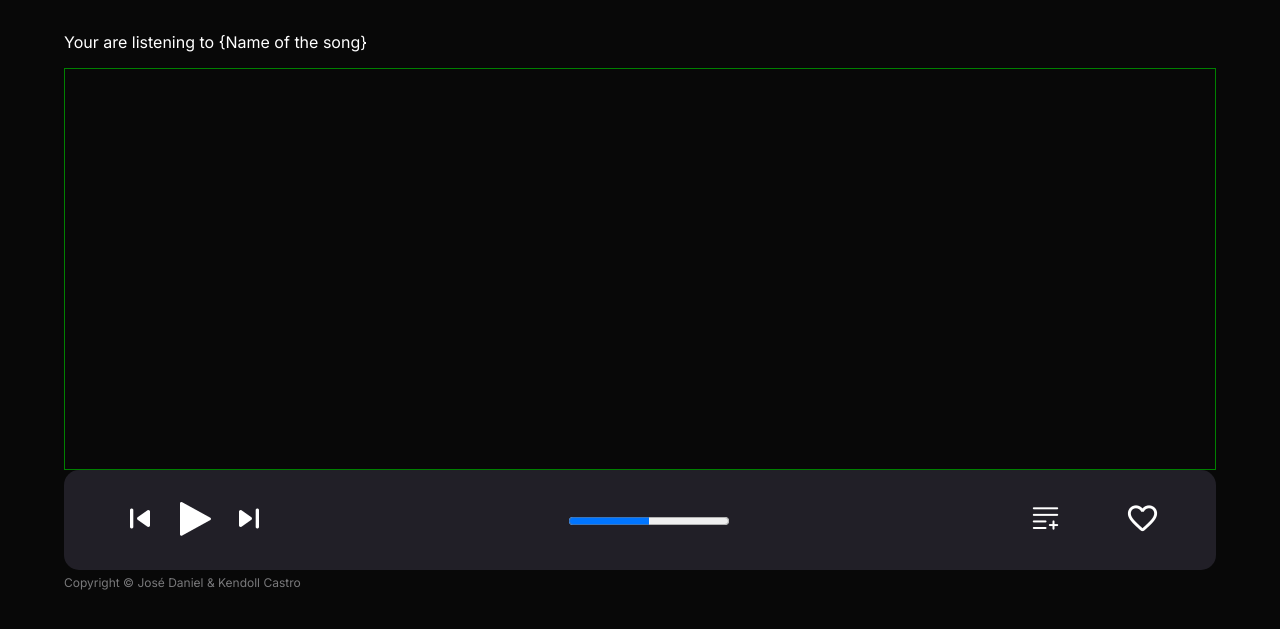
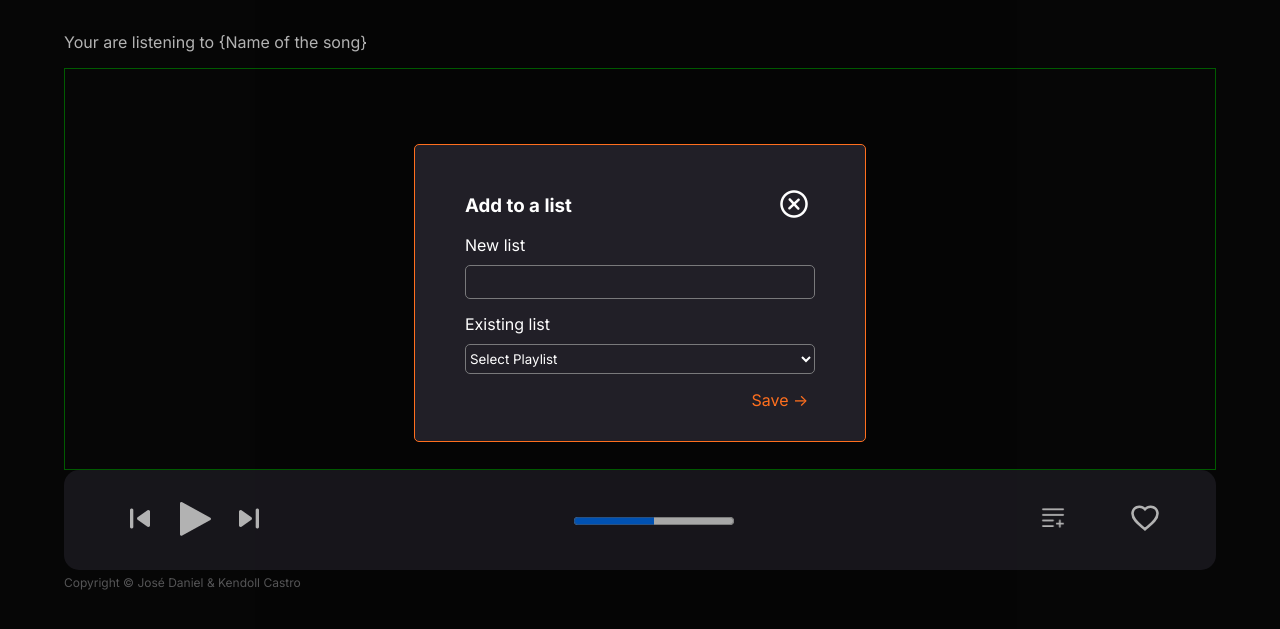
Before and after one commit to jramos22/MusicPlayer, a website: page music-player.html in a window 1280 px wide. Both pictures are taken after a click on the button 1045 px from the left and 626 px from the top of the page. Shown: the part 107-736 px from the top of the page. Drawn offline with Linux system fonts and the light colour scheme.

Commit message:
Agregue el modal y su funcionamiento al proyecto, tambien sus estilos

```diff
--- /dev/null
+++ b/js/modal.js
@@ -0,0 +1,15 @@
+function openModal() {
+    const open = document.getElementById('add__song');
+    const modal_container = document.getElementById('modal_container');
+    const close = document.getElementById('close');
+
+    open.addEventListener('click', () => {
+        modal_container.classList.add('show');
+    });
+
+    close.addEventListener('click', () => {
+        modal_container.classList.remove('show');
+    });
+}
+
+openModal();
--- a/music-player.html
+++ b/music-player.html
@@ -41,9 +41,45 @@
                     <progress id="file" value="50" max="100"></progress>
                 </div>
                 <div class="actions">
-                    <button><img src="img/add-icon-35px.png" alt=""></button>
-                    <button><img src="img/favorites-icon-x35.png" alt=""></button>
+                    <button class="add__song" id="add__song"><img src="img/add-icon-35px.png" alt=""></button>
+                    <button>
+                        <svg width="30" height="30" viewBox="0 0 35 35" fill="none" xmlns="http://www.w3.org/2000/svg">
+                            <path class="add__favorite" d="M2.91675 12.25C2.91657 11.2035 3.12499 10.1674 3.52984 9.20231C3.93468 8.23724 4.52782 7.36254 5.2746 6.62934C6.02138 5.89614 6.90681 5.31915 7.87915 4.93208C8.85148 4.54501 9.89122 4.35563 10.9376 4.37501C12.1757 4.36843 13.401 4.62507 14.5324 5.1279C15.6637 5.63074 16.6753 6.36829 17.5001 7.29167C18.3248 6.36829 19.3364 5.63074 20.4678 5.1279C21.5992 4.62507 22.8245 4.36843 24.0626 4.37501C25.109 4.35563 26.1487 4.54501 27.121 4.93208C28.0934 5.31915 28.9788 5.89614 29.7256 6.62934C30.4723 7.36254 31.0655 8.23724 31.4703 9.20231C31.8752 10.1674 32.0836 11.2035 32.0834 12.25C32.0834 20.0608 22.7807 25.9583 17.5001 30.625C12.2311 25.919 2.91675 20.0667 2.91675 12.25Z" fill="none" stroke="white" stroke-width="3" />
+                        </svg>
+                    </button>
+                    <!-- <div class="increase-button">
+                        <svg width="30" height="30" viewBox="0 0 30 30" fill="none" xmlns="http://www.w3.org/2000/svg">
+                          <path class="increase__btn--plus" d="M15 27.5C21.9036 27.5 27.5 21.9036 27.5 15C27.5 8.09644 21.9036 2.5 15 2.5C8.09644 2.5 2.5 8.09644 2.5 15C2.5 21.9036 8.09644 27.5 15 27.5Z" fill="#688D01" stroke="#688D01" stroke-width="2"/>
+                          <path class="increase__btn--cross" d="M16 10C16 9.44772 15.5523 9 15 9C14.4477 9 14 9.44772 14 10H16ZM14 20C14 20.5523 14.4477 21 15 21C15.5523 21 16 20.5523 16 20H14ZM20 16C20.5523 16 21 15.5523 21 15C21 14.4477 20.5523 14 20 14V16ZM10 14C9.44772 14 9 14.4477 9 15C9 15.5523 9.44772 16 10 16V14ZM14 10V15H16V10H14ZM14 15V20H16V15H14ZM15 16H20V14H15V16ZM15 14H10V16H15V14Z" fill="white"/>
+                        </svg>
+                    </div> -->
                 </div>
+            </div>
+        </div>
+
+        <div id="modal_container" class="modal-container">
+
+            <div class="modal">
+                <div class="modal__title">
+                    <h3>Add to a list</h3>
+                    <button id="close"><img src="img/icon-close-30px.png" alt=""></button>
+                </div>
+
+              <form action="">
+                <label for="add__list">New list</label>
+                <input type="text" name="add__list" id="add-list">
+
+                <label for="exist__list">Existing list</label>
+                <select name="exist__list" id="exist-list">
+                    <option value="">Select Playlist</option>
+                    <option value="">Playlist 1</option>
+                </select>
+                <div class="modal__save">
+                    <button type="submit">Save -></button>
+                </div>
+
+              </form>
+
             </div>
         </div>
 
@@ -51,5 +87,6 @@
             <p class="copyright-text">Copyright © José Daniel & Kendoll Castro</p>
         </div>
     </div>
+    <script src="js/modal.js"></script>
 </body>
 </html>
--- /dev/null
+++ b/sass/components/_modal.scss
@@ -0,0 +1,105 @@
+.modal-container {
+
+    display: flex;
+    background-color: rgba(0, 0, 0, 0.3);
+    align-items: center;
+    justify-content: center;
+    position: fixed;
+    pointer-events: none;
+    opacity: 0;
+    top: 0;
+    left: 0;
+    height: 100vh;
+    width: 100vw;
+    transition: opacity 0.3s ease;
+}
+
+.show {
+    pointer-events: auto;
+    opacity: 1;
+}
+
+.modal__title {
+    display: flex;
+    flex-direction: row;
+    justify-content: space-between;
+
+    h3 {
+        color: $first-text-color;
+    }
+
+    button {
+        background-color: $second-background;
+        border: none;
+
+        img {
+            width: 30px;
+        }
+    }
+}
+
+.modal {
+    background-color: $second-background;
+    width: 350px;
+    max-width: 100%;
+    border-radius: $third-border-radius;
+    border: 1px solid $fourth-color;
+    padding: 30px 50px;
+    border-radius: 5px;
+    box-shadow: 0 2px 4px rgba(0, 0, 0, 0.2);
+    text-align: center;
+
+    form {
+        display: flex;
+        flex-direction: column;
+        justify-content: end;
+        text-align: start;
+
+        label {
+            color: $first-text-color;
+            margin-bottom: 10px;
+        }
+        input {
+            color: $first-text-color;
+            background-color: $second-background;
+            border: 1px solid $fifth-color;
+            border-radius: $first-border-radius;
+            height: 30px;
+            margin-bottom: 15px;
+        }
+        select {
+            color: $first-text-color;
+            background-color: $second-background;
+            border: 1px solid $fifth-color;
+            border-radius: $first-border-radius;
+            height: 30px;
+            margin-bottom: 15px;
+        }
+    }
+
+    .modal__save {
+
+        display: flex;
+        justify-content: end;
+
+        button {
+            //float: right;
+            width: 70px;
+            color: $third-text-color;
+            background-color: $second-background;
+            border: none;
+            font-size: 16px;
+        }
+    }
+
+
+}
+
+.modal h1 {
+    margin: 0;
+}
+
+.modal p {
+    opacity: 0.7;
+    font-size: 14px;
+}
--- a/sass/partials/_musicPlayer.scss
+++ b/sass/partials/_musicPlayer.scss
@@ -68,7 +68,11 @@
         margin-right: 50px;
 
         img {
-            width: 35px;
+            width: 30px;
         }
     }
+
+    .add__favorite:active {
+        fill: #E13600;
+    }
 }
--- a/sass/styles.scss
+++ b/sass/styles.scss
@@ -1,6 +1,7 @@
 @import 'settings/variables';
 @import 'settings/config';
 @import 'components/_header';
+@import 'components/modal';
 @import 'partials/loggin';
 @import 'partials/home';
 @import 'partials/_artisView';
```
Also changed, not shown: index.html (+1 -1 lines), sass/settings/_config.scss (+11 -0 lines), css/styles.css, img/favorites-icon-x35.svg (added), img/heart-iconx30-fill.svg (added), img/icon-close-30px.png (added).
